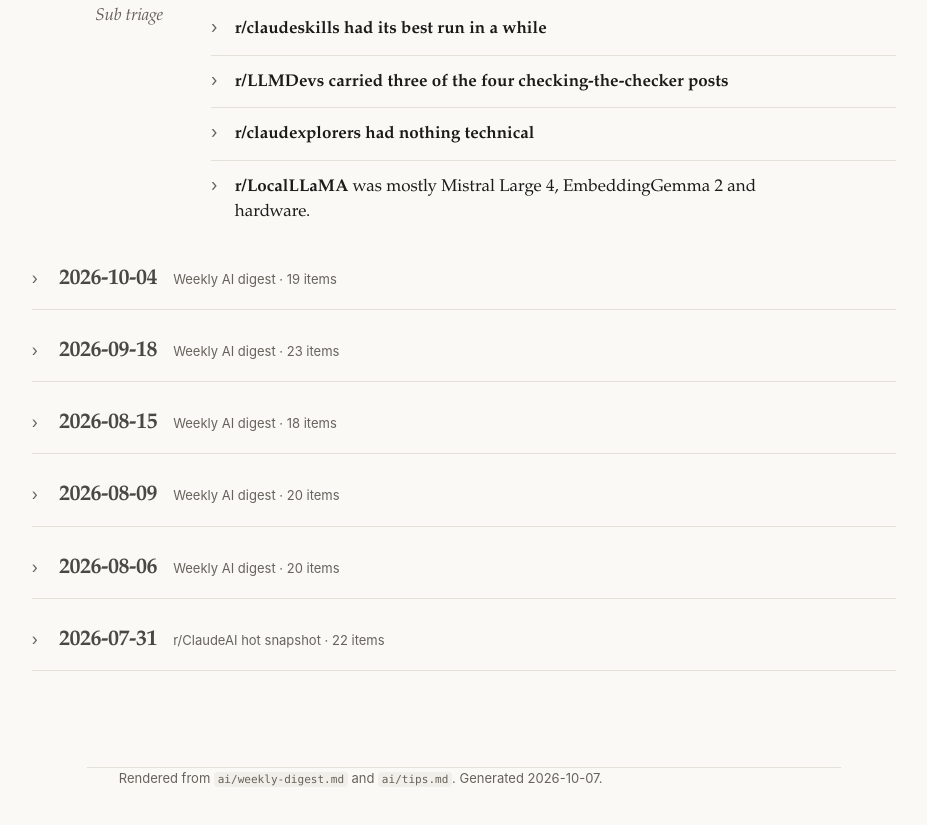
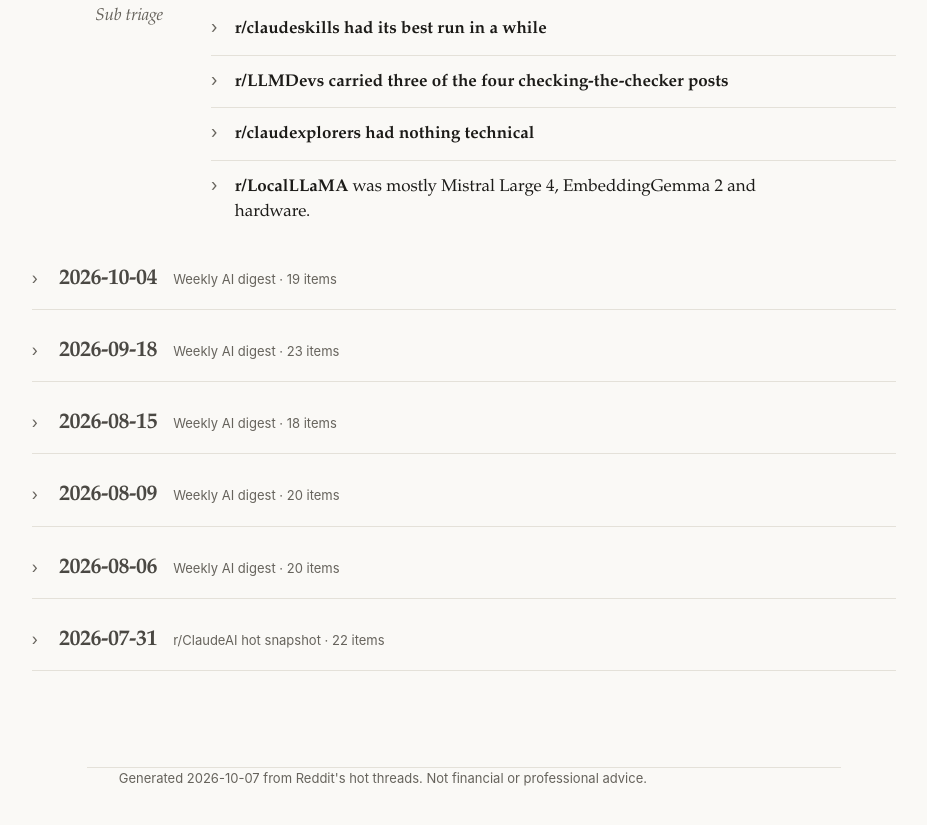
Before and after one commit to awong-pepperoni/ai-digest, a plain HTML site: page index.html in a window 1280 px wide. Shown: the part 2135-2960 px from the top of the page, without its empty margins (176-1103 px from the left). Drawn offline with Linux system fonts and the light colour scheme.

Commit message:
Update digest site (newest run 2026-10-07, built 2026-10-07)

```diff
--- a/index.html
+++ b/index.html
@@ -89,8 +89,8 @@
 </main>
 
 <footer class="wrap site-footer">
-  <p>Rendered from <code>ai/weekly-digest.md</code> and <code>ai/tips.md</code>.
-     Generated <span id="generated"></span>.</p>
+  <p>Generated <span id="generated"></span> from Reddit's hot threads. Not financial or
+     professional advice.</p>
 </footer>
 
 <script src="app.js" type="module"></script>
```
